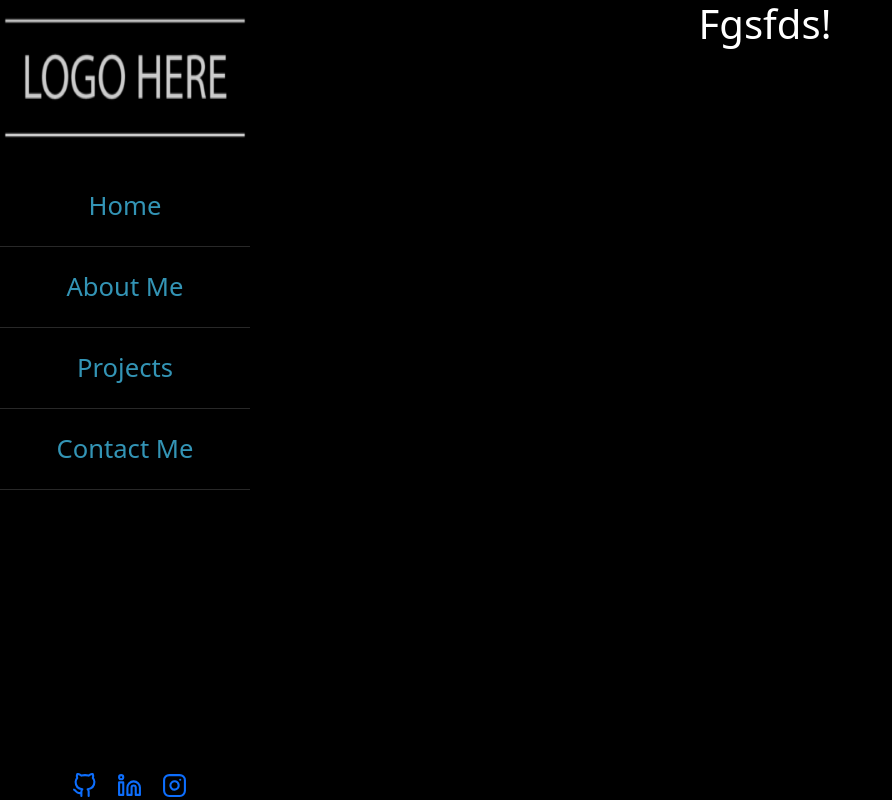
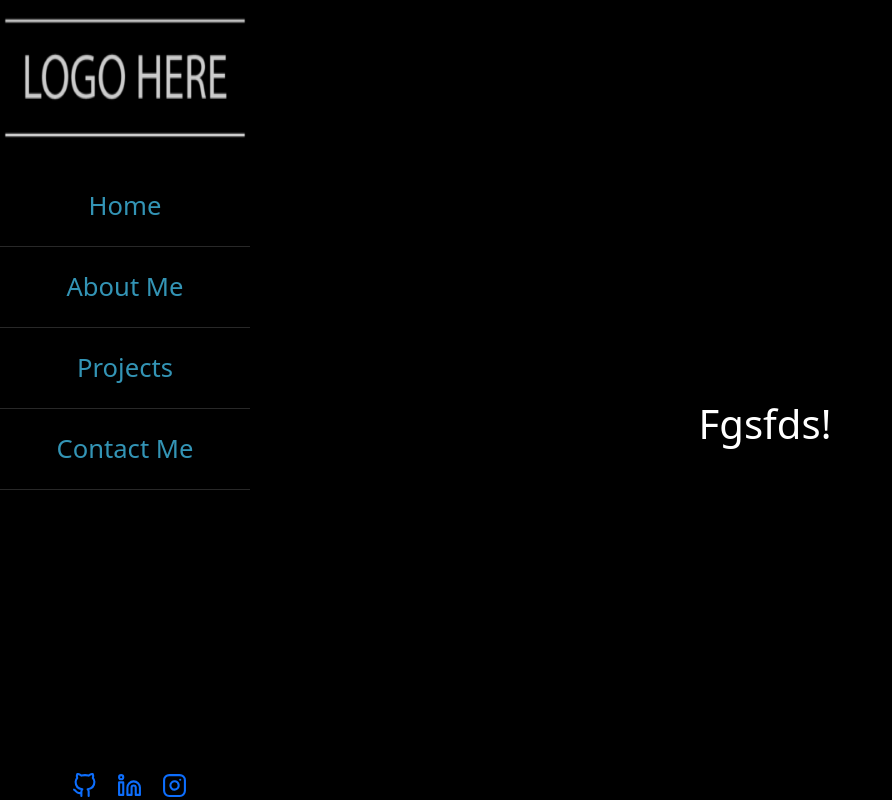
Before and after one commit to alexiusvdt/profile, a React (Create React App) app: page / in a window 1280 px wide. Shown: the whole page, without its empty margins (0-892 px from the left). Built offline with nearby package versions, Linux system fonts and the light colour scheme.

Commit message:
add rising animation to main

```diff
--- a/src/components/Main.js
+++ b/src/components/Main.js
@@ -6,11 +6,12 @@ import { motion as m } from 'framer-motion';
 function Main(){
   return(
     <m.div
-      initial={{opacity: 0}}
-      animate={{ opacity: 1 }}
-      transition={{ duration: 1, ease: "easeOut" }}
+      initial={{ y: '100vh' }}
+      animate={{ y: '50vh' }}
+      transition={{ type: 'spring', stiffness: '100', damping: '20', duration: 1, ease: "easeOut" }}
       >
       <div>
+        {/* <img></img> */}
         <h1 style={{textAlign: 'center', justifyContent: 'center',  color: '#fff'}}>
           Fgsfds!
         </h1>
```
